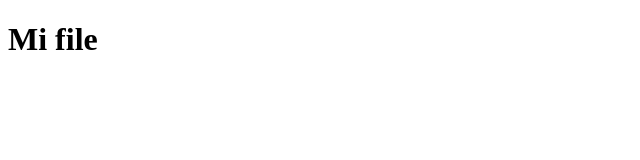
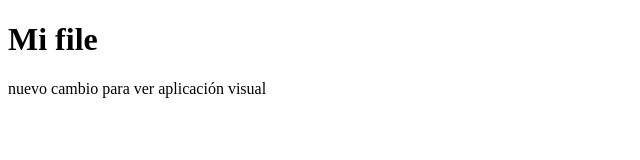
Before and after one commit to exegeses/repoColaborativo54027, a plain HTML site: page mpinardi.html in a window 1280 px wide. Shown: the whole page, without its empty margins (0-640 px from the left). Drawn offline with Linux system fonts and the light colour scheme.

Commit message:
Cambios en mi file

```diff
--- a/mpinardi.html
+++ b/mpinardi.html
@@ -9,5 +9,9 @@
 <body>
     <h1>Mi file</h1>
 
+    <p>
+        nuevo cambio para ver aplicación visual
+    </p>
+
 </body>
 </html>
```
